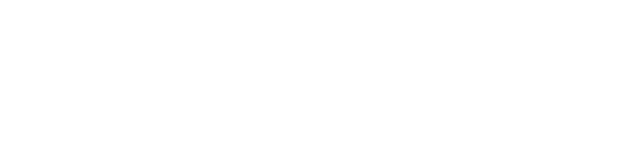
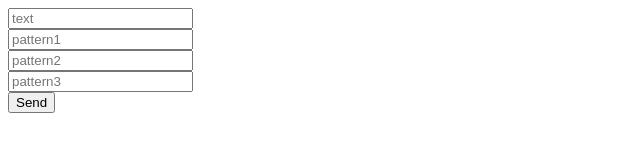
Before and after one commit to ikerteintea/Unidad1_Actividad1, a plain HTML site: page index.html in a window 1280 px wide. Shown: the whole page, without its empty margins (0-640 px from the left). Drawn offline with Linux system fonts and the light colour scheme.

Commit message:
Mejora de input de usuario básico

```diff
--- a/Actividad1.js
+++ b/Actividad1.js
@@ -39,10 +39,10 @@ function buscarPatron(texto, patron) {
 }
 
 
-function main() {
+function button() {
 
-    let texto = "000111101000ABCHO";
-    let patronesABuscar = ["00", "101", "ABC", "HO"];
+    let texto = document.getElementById("text").value;
+    let patronesABuscar = [document.getElementById("pattern1").value, document.getElementById("pattern2").value, document.getElementById("pattern3").value];
     let i;
 
     // Total de coincidencias de todos los patrones
@@ -63,4 +63,4 @@ function main() {
 }
 
 // Llamamos a la función principal, main
-main();
+//main();
--- a/index.html
+++ b/index.html
@@ -4,6 +4,11 @@
         <meta http-equiv="content-type" content="text/html; charset=utf-8" />
         <script src="Actividad1.js"></script>
     </head>
+        <input id="text" type="text" placeholder="text"><br>
+        <input id="pattern1" type="text" placeholder="pattern1"><br>
+        <input id="pattern2" type="text" placeholder="pattern2"><br>
+        <input id="pattern3" type="text" placeholder="pattern3"><br>
+        <button id="btn" onclick="button()">Send</button>
     <body>
 </body>
 </html>
```
